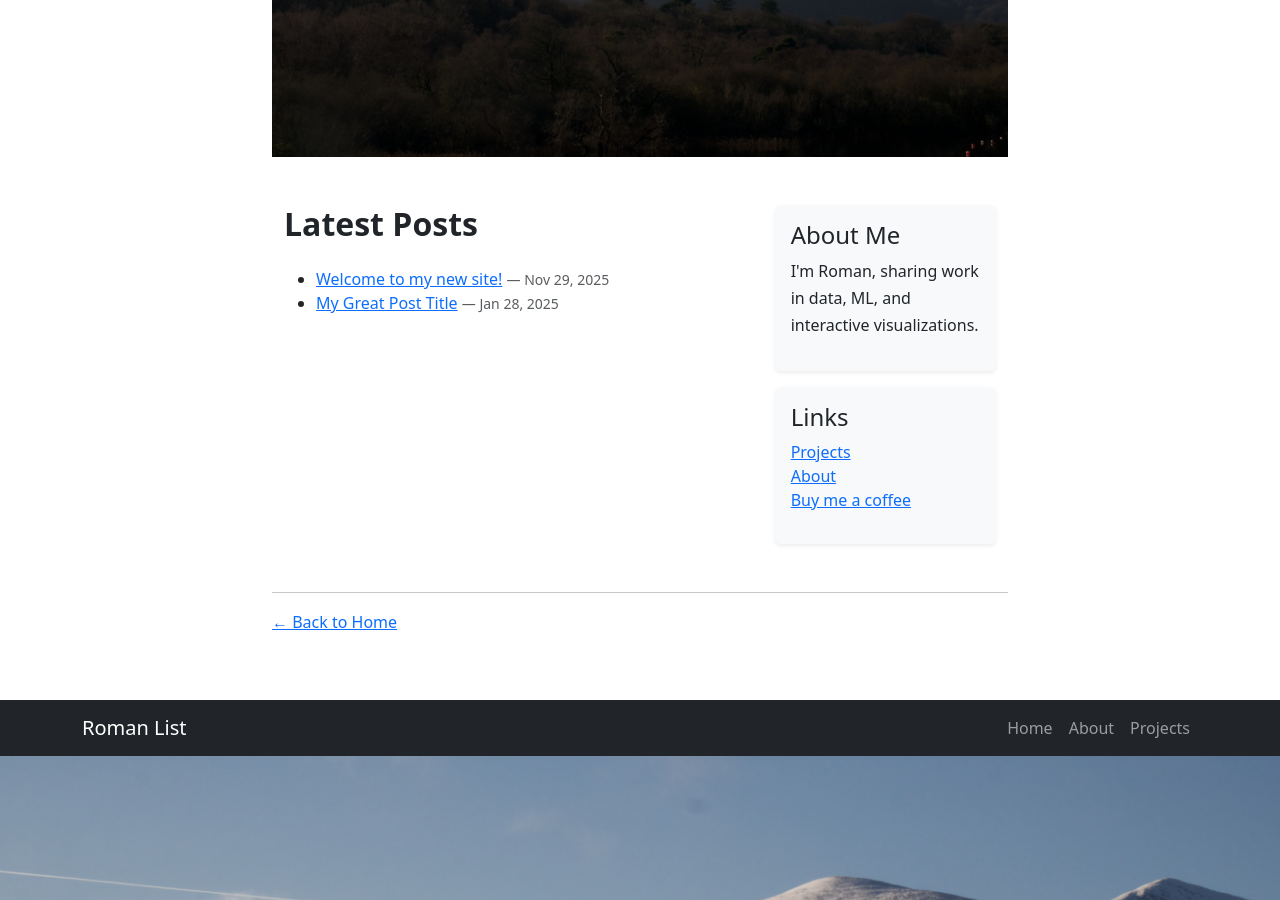
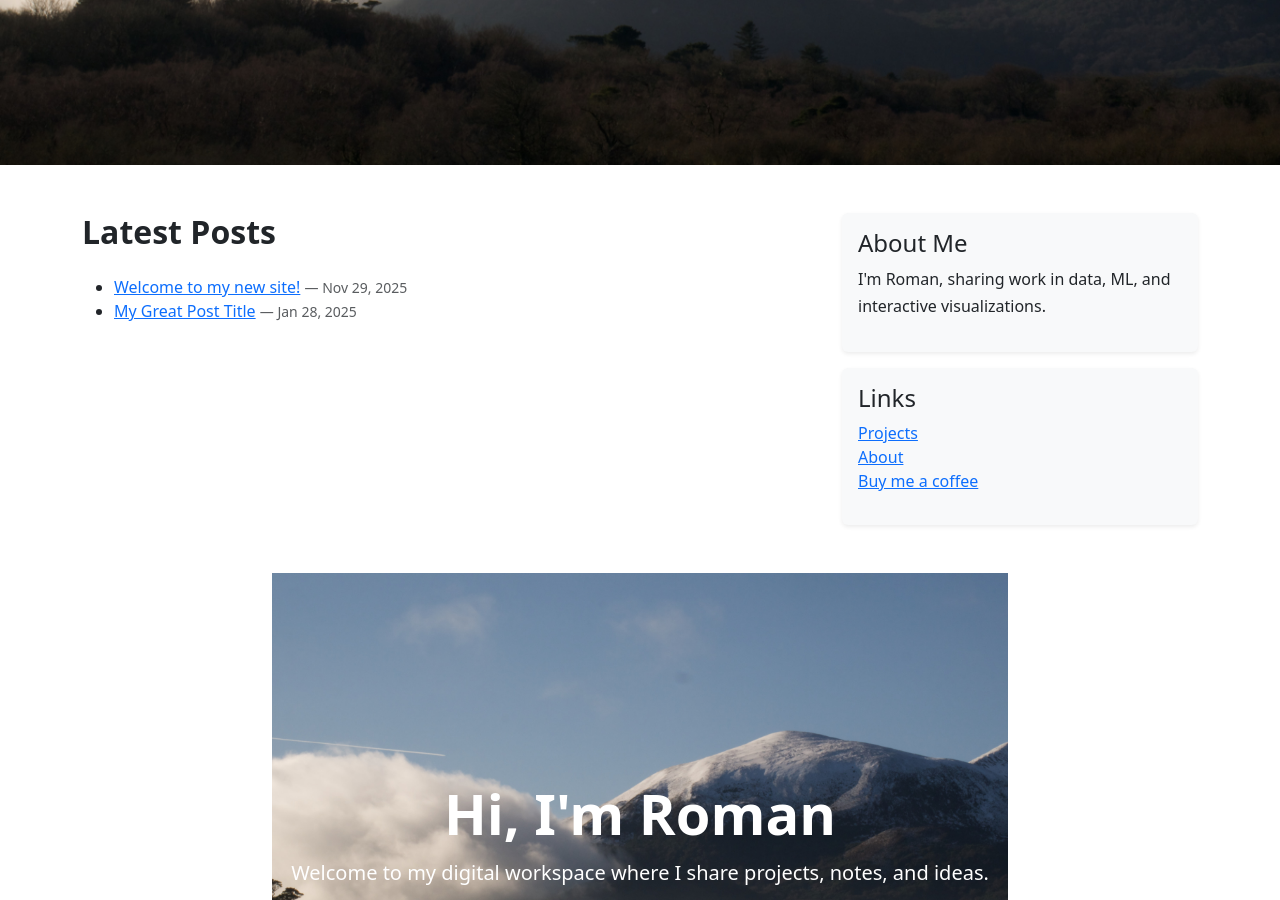
Before and after one commit to wolfromanlist/wolfromanlist.github.io, a Jekyll site: the page built from index.md, in a window 1280 px wide and 900 px high, scrolled down 431 px. Built offline with Jekyll 4.4.1, drawn with Linux system fonts in a browser that asks for light colours; some of the changed text lies outside the part shown.

Commit message:
change design

```diff
--- a/_layouts/default.html
+++ b/_layouts/default.html
@@ -12,7 +12,14 @@
   <link rel="stylesheet" href="{{ '/assets/css/style.css' | relative_url }}">
 </head>
 
-<main class="container my-5">
+<body>
+
+  {% include header.html %}
+
+  <!-- Page content will go here -->
+  {{ content }}
+
+  <main class="container my-5">
   <div class="row justify-content-center">
     <div class="col-lg-8 col-md-10">
       <article class="mb-5">
@@ -29,13 +36,6 @@
 </main>
 
 
-<body>
-
-  {% include header.html %}
-
-  <!-- Page content will go here -->
-  {{ content }}
-
   {% include footer.html %}
 
   <!-- Bootstrap JS -->
--- a/index.md
+++ b/index.md
@@ -4,7 +4,7 @@
 ---
 
 <!-- Hero Section -->
-<header class="masthead" style="background-image: url('{{ "/assets/css/images/hero.jpg" | relative_url }}'); height: 60vh; background-size: cover; background-position: center;">
+<header class="masthead" style="background-image: url('{{ "/assets/images/hero.jpg" | relative_url }}'); height: 60vh; background-size: cover; background-position: center;">
   <div class="container h-100 d-flex align-items-center justify-content-center">
     <div class="text-center text-white">
       <h1 class="display-4 fw-bold">Hi, I'm Roman</h1>
```
Also changed, not shown: assets/images/hero.jpg (renamed from assets/css/images/hero.jpg), 2 other files.
